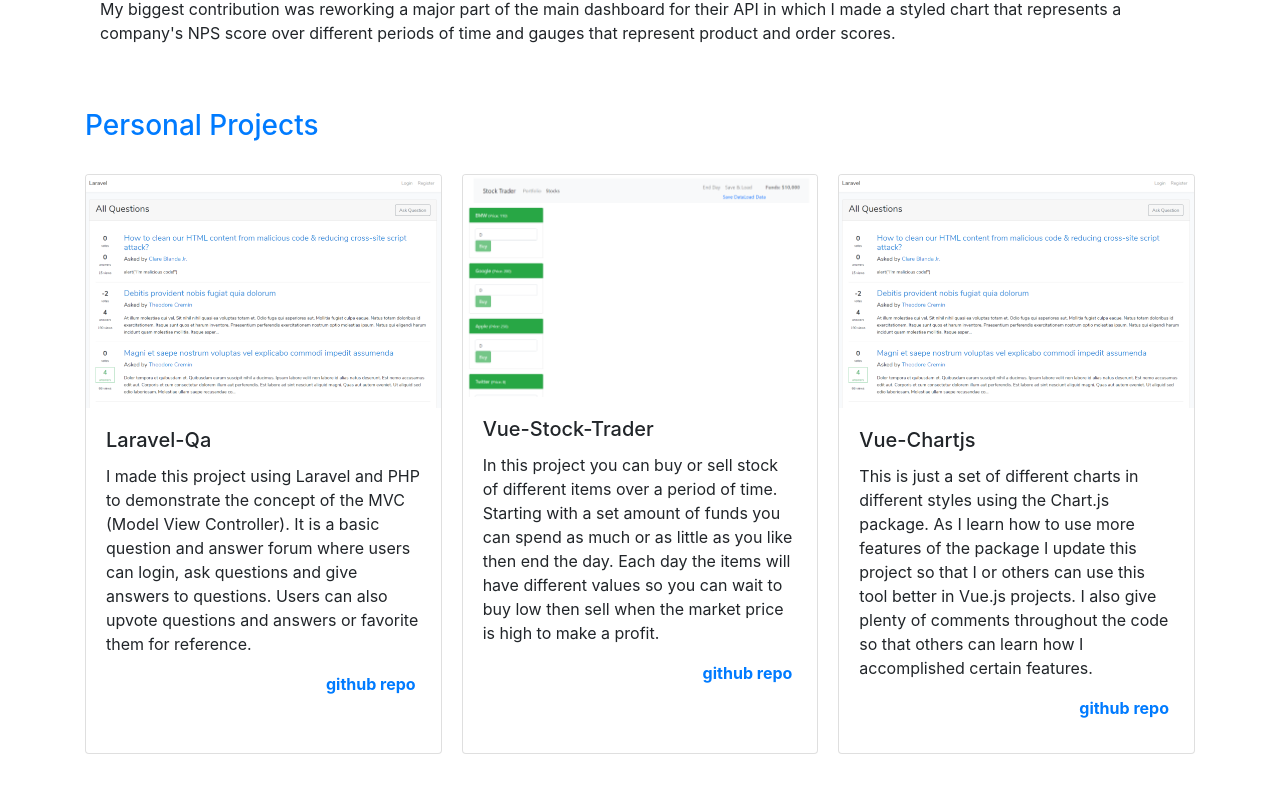
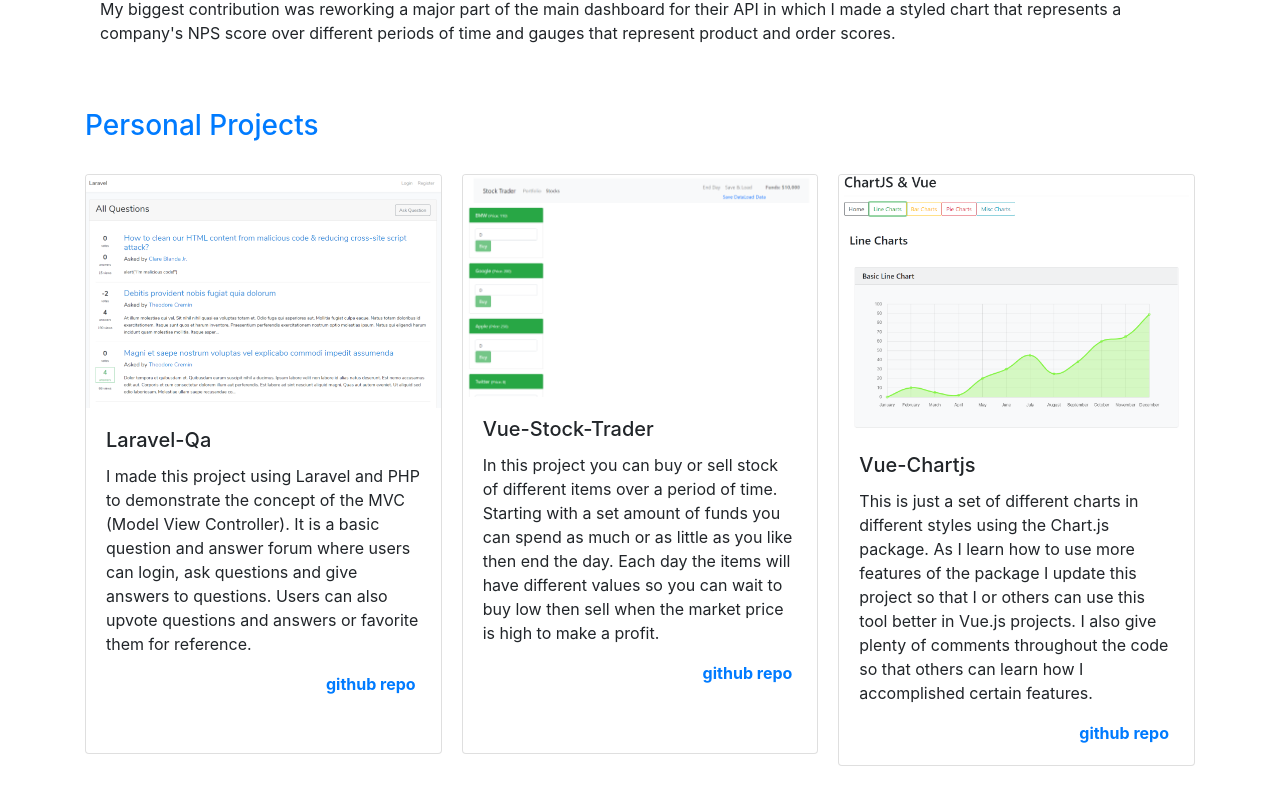
Before and after one commit to dstearle/my-portfolio, a Vue app: page / in a window 1280 px wide. Shown: the part 2816-3621 px from the top of the page. Built offline with nearby package versions, Linux system fonts and the light colour scheme.

Commit message:
Added new image to VueChartjs and one for VueLists

```diff
--- a/src/components/portfolioBody/experience/projects/VueChartjs.vue
+++ b/src/components/portfolioBody/experience/projects/VueChartjs.vue
@@ -3,7 +3,7 @@
     <div class="card project-card">
 
         <!-- Project Image -->
-        <img src="./../../../../assets/images/laravelQaImg.png" class="card-img-top" alt="Laravel Project">
+        <img src="./../../../../assets/images/vueChartjsImg.png" class="card-img-top" alt="Laravel Project">
 
         <div class="card-body">
 
```
Also changed, not shown: src/assets/images/vueChartjsImg.png (added), src/assets/images/vueListsImg.png (added).
